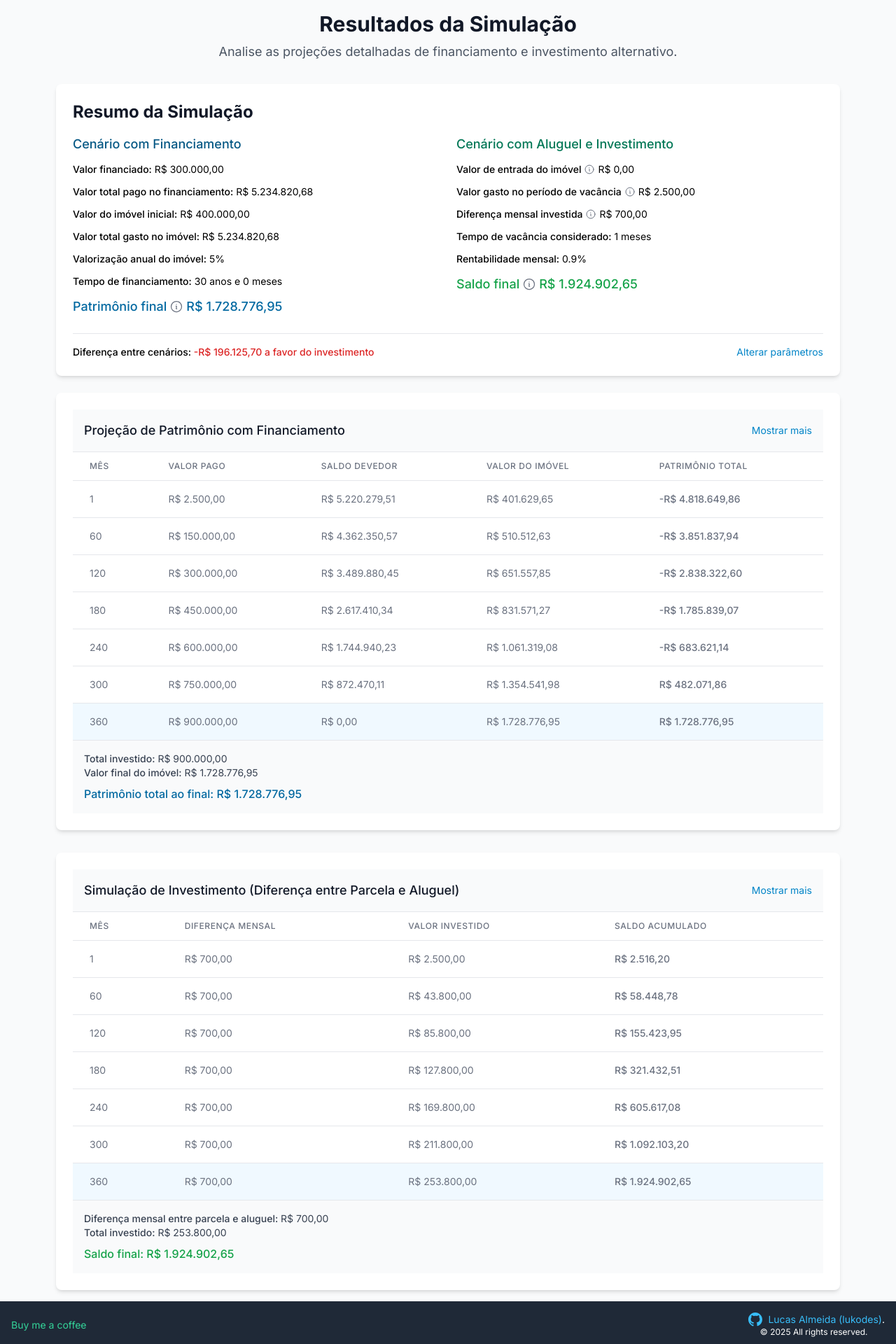
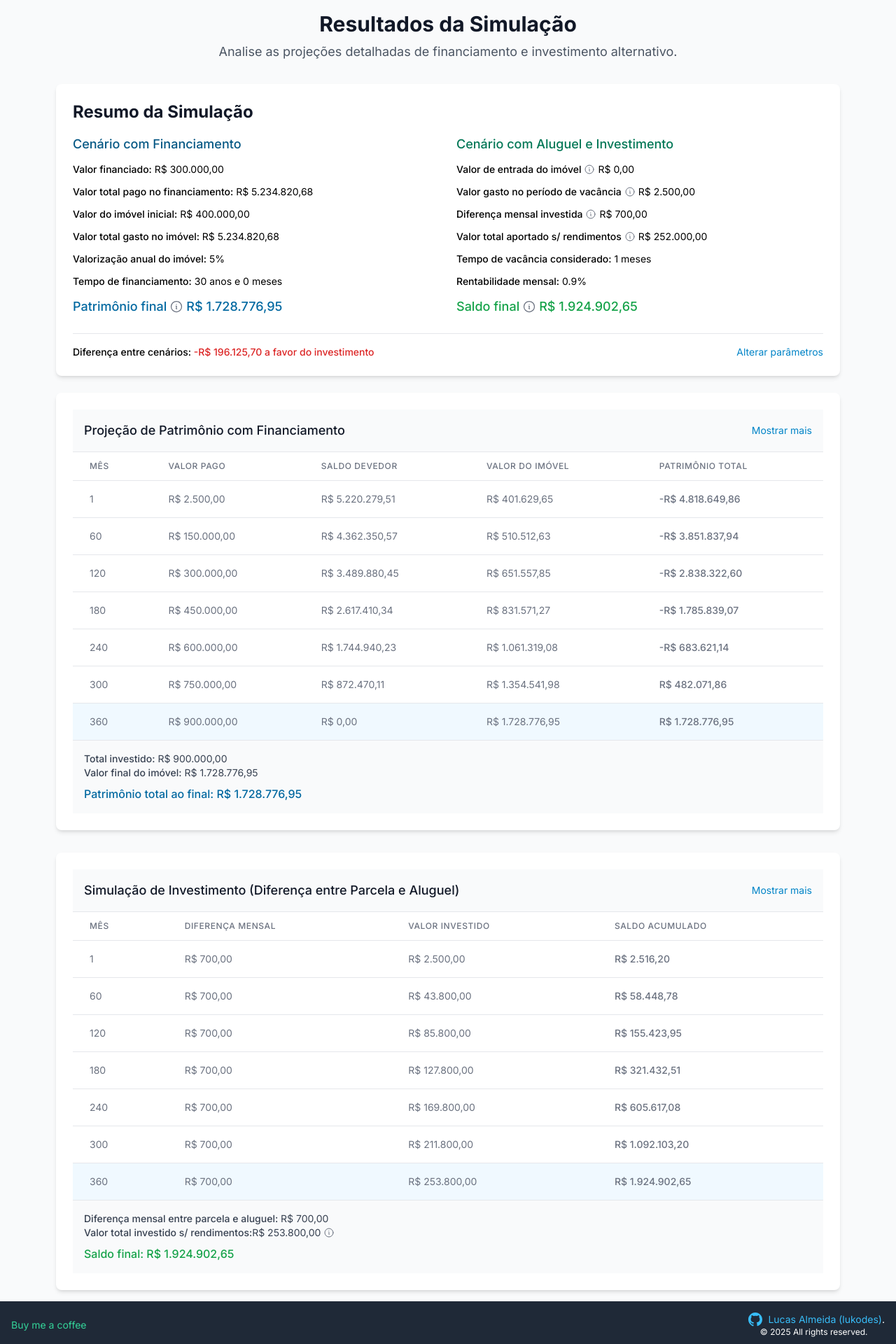
Before and after one commit to lukodes/property_yield_calc, a Vue app: page /results in a window 1280 px wide. Shown: the top 1920 px of the page at 70% size. Built offline with nearby package versions, Linux system fonts and the light colour scheme.

Commit message:
feat: add informational tooltips for total invested amounts in simulation results

```diff
--- a/src/components/results/InvestmentSimulationTable.vue
+++ b/src/components/results/InvestmentSimulationTable.vue
@@ -1,6 +1,7 @@
 <script setup lang="ts">
 import { useCalculatorStore } from '../../store/calculator';
 import { ref, computed } from 'vue';
+import { InformationCircleIcon } from '@heroicons/vue/24/outline';
 
 const calculatorStore = useCalculatorStore();
 const showAllRows = ref(false);
@@ -64,8 +65,15 @@
         <p><span class="font-medium">Diferença mensal entre parcela e aluguel:</span>
           {{ calculatorStore.formatCurrency(calculatorStore.monthlyPayment - calculatorStore.desiredRent) }}
         </p>
-        <p><span class="font-medium">Total investido:</span>
+        <p class="flex items-center">
+          <span class="font-medium">
+            Valor total investido s/ rendimentos:
+          </span>
           {{ calculatorStore.formatCurrency(calculatorStore.investmentSimulation[calculatorStore.investmentSimulation.length - 1].investedAmount) }}
+
+          <span  title="Esse valor só leva em consideração o total investido bruto, sem os rendimentos sob juros composto.">
+            <InformationCircleIcon class="h-4 text-gray-500 ml-1" />
+          </span>
         </p>
         <p :class="{'text-green-600 font-medium': calculatorStore.investmentSimulation[calculatorStore.investmentSimulation.length - 1].balance > 0,
                     'text-red-600 font-medium': calculatorStore.investmentSimulation[calculatorStore.investmentSimulation.length - 1].balance < 0,
--- a/src/components/results/ResultSummary.vue
+++ b/src/components/results/ResultSummary.vue
@@ -93,6 +93,15 @@
           </span>
           {{ calculatorStore.formatCurrency(investmentResult.monthlyDifference) }}
         </p>
+        <p class="text-sm flex items-center gap-1">
+          <span class="font-medium">Valor total aportado s/ rendimentos</span>
+          <span title="Valor total investido ao longo do tempo de financiamento. Calculado: diferença mensal multiplicada pelo tempo de financiamento, sem considerar a rentabilidade.">
+            <InformationCircleIcon class="h-4 w-4 text-gray-500" />
+          </span>
+          {{ calculatorStore.formatCurrency(
+            investmentResult.monthlyDifference * calculatorStore.financingTime
+          ) }}
+        </p>
         <p class="text-sm">
           <span class="font-medium">Tempo de vacância considerado:</span>
           {{ calculatorStore.vacancyTime }} meses
```
